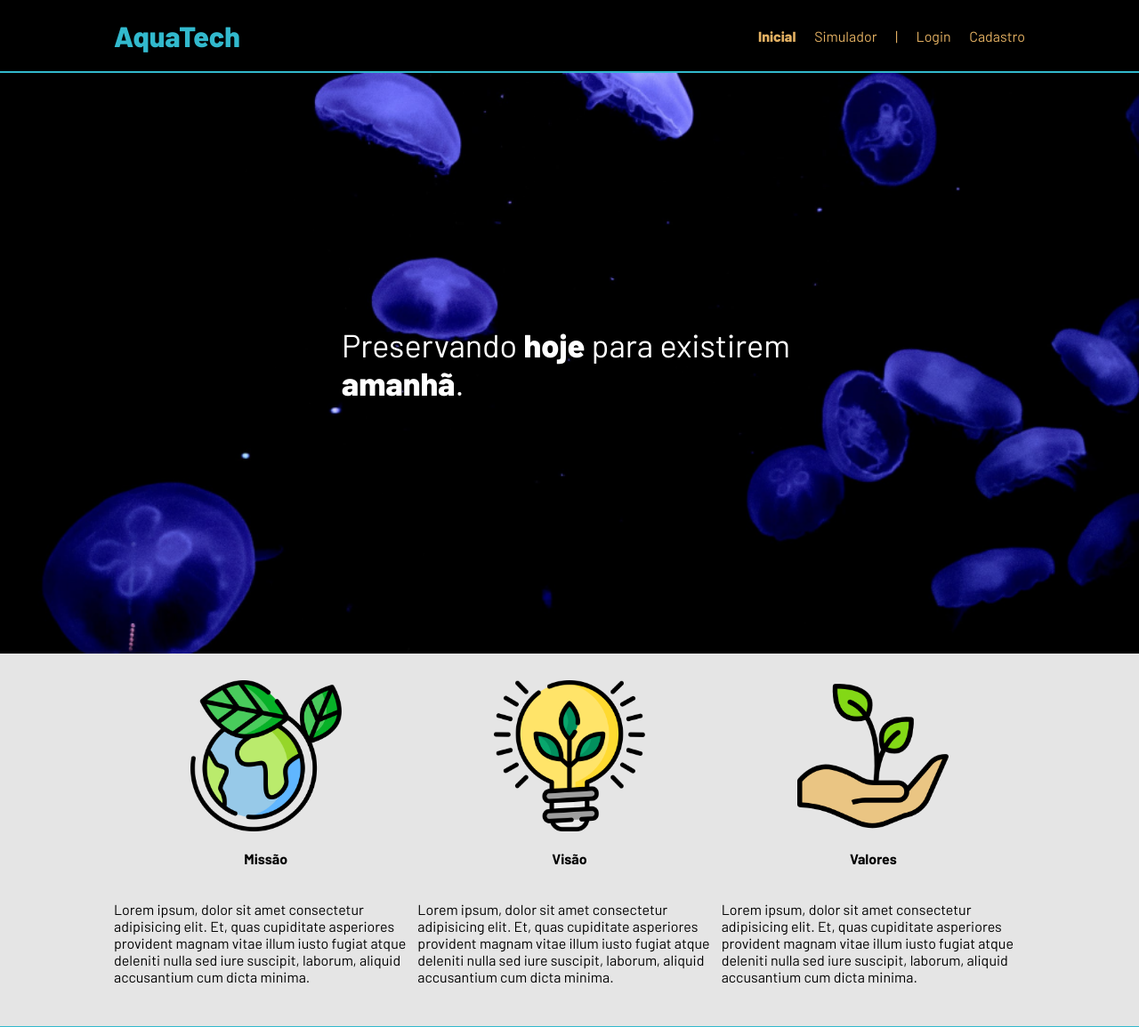
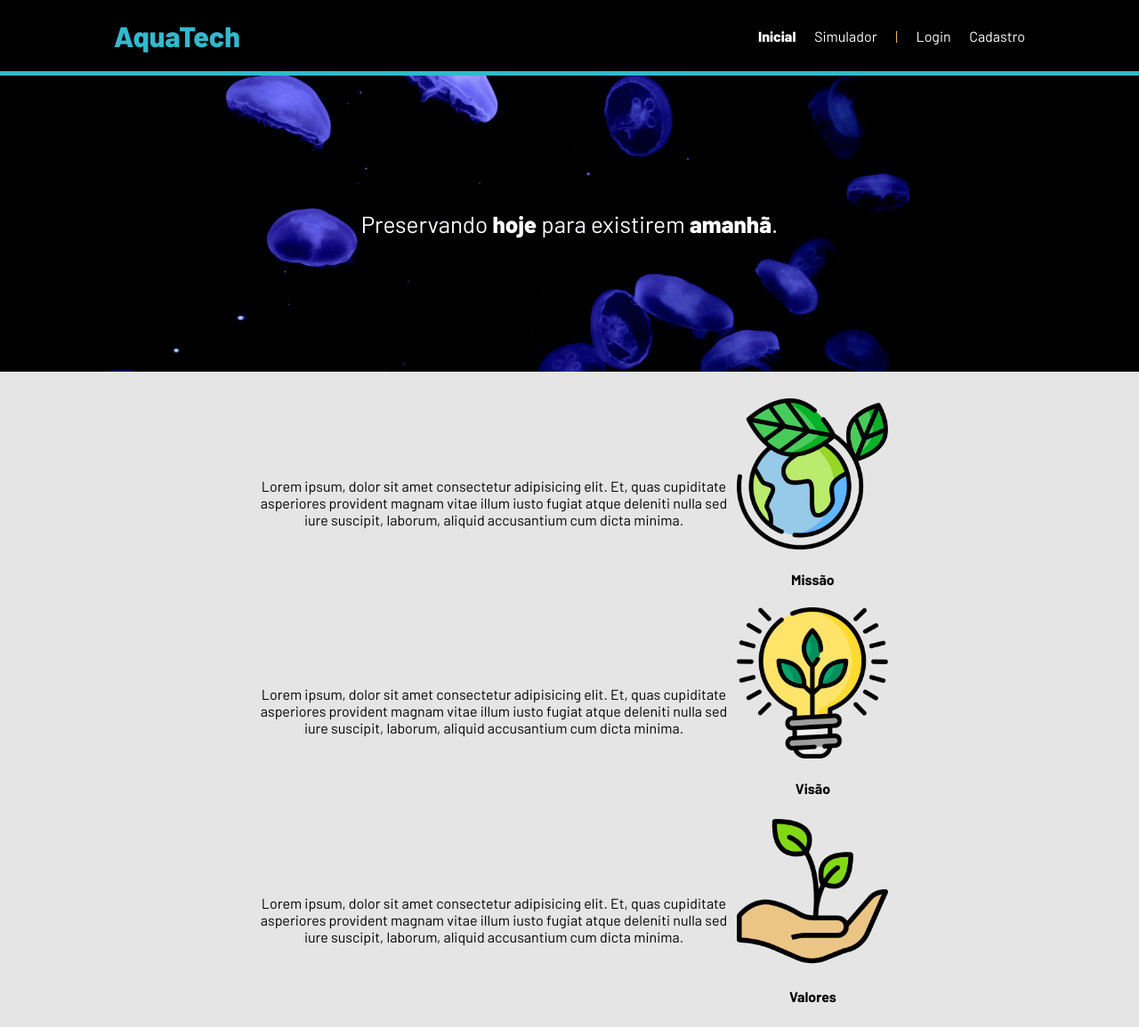
Before and after one commit to AaronCutipa/AquaTech, a plain HTML site: page index.html in a window 1280 px wide. Shown: the top 1155 px of the page at 89% size. Drawn offline with Linux system fonts and the light colour scheme.

Commit message:
modificando o site em aula

```diff
--- a/index.html
+++ b/index.html
@@ -9,7 +9,7 @@
     <title>AquaTech | Página Inicial</title>
 
     <link rel="stylesheet" href="styles/style.css">
-    <link rel="icon" href="assets/icon/favicon2.ico">
+    <link rel="icon" href="../AquaTech/public/assets/icon/favicon2.ico">
     <link rel="preconnect" href="https://fonts.gstatic.com">
 </head>
 
@@ -45,22 +45,28 @@
       <div class="container">
         <div class="boxes">
           <div class="box">
-            <img src="../public/assets/imgs/planet-earth_color.png">
-            <h4>Missão</h4>
+            <div class="box1">
+              <img src="../AquaTech/public/assets/imgs/planet-earth_color.png">
+              <h4>Missão</h4>
+            </div>
             <p>Lorem ipsum, dolor sit amet consectetur adipisicing elit. Et, quas cupiditate asperiores provident magnam
               vitae illum iusto fugiat atque deleniti nulla sed iure suscipit, laborum, aliquid accusantium cum dicta
               minima.</p>
           </div>
           <div class="box">
-            <img src="../public/assets/imgs/lightbulb_color.png">
+            <div class="box1">
+            <img src="../AquaTech/public/assets/imgs/lightbulb_color.png">
             <h4>Visão</h4>
+            </div>
             <p>Lorem ipsum, dolor sit amet consectetur adipisicing elit. Et, quas cupiditate asperiores provident magnam
               vitae illum iusto fugiat atque deleniti nulla sed iure suscipit, laborum, aliquid accusantium cum dicta
               minima.</p>
           </div>
           <div class="box">
-            <img src="../public/assets/imgs/growth_color.png">
+            <div class="box1">
+            <img src="../AquaTech/public/assets/imgs/growth_color.png">
             <h4>Valores</h4>
+            </div>
             <p>Lorem ipsum, dolor sit amet consectetur adipisicing elit. Et, quas cupiditate asperiores provident magnam
               vitae illum iusto fugiat atque deleniti nulla sed iure suscipit, laborum, aliquid accusantium cum dicta
               minima.</p>
--- a/styles/style.css
+++ b/styles/style.css
@@ -10,20 +10,22 @@ body {
 
 :root {
     --tamanho-header: 80px;
-    --tamanho-banner: calc(100vh - var(--tamanho-header) - var(--tamanho-footer) - 2px);
+    --tamanho-banner: calc(60vh - var(--tamanho-header) - var(--tamanho-footer) - 2px);
     --tamanho-login: calc(100vh - var(--tamanho-header) - var(--tamanho-footer) - 2px);
     --tamanho-footer: 65px;
 }
 
 .header {
     height: var(--tamanho-header);
-    border-bottom: 2px solid #32b9cd;
+    border-bottom: 5px solid #32b9cd;
 }
 
 .container {
     display: flex;
     width: 80%;
     margin: auto;
+    justify-content: center;
+    text-align: center;
 }
 
 .header .container {
@@ -33,7 +35,7 @@ body {
 }
 .header a {
     text-decoration: none;
-    color: #e3b062;
+    color: #ffffff;
 }
 
 .agora {
@@ -46,7 +48,7 @@ body {
     align-items: center;
     justify-content: space-between;
     list-style: none;
-    color: #e3b062
+    color: #e3b062;
 }
 .titulo {
     color: #32b9cd;
@@ -57,7 +59,7 @@ body {
 .banner {
     height: var(--tamanho-banner);
     color: white;
-    background-image: url("../assets/imgs/bg-jelly-fish-para-home.png");
+    background-image: url("../public/assets/imgs/bg-jelly-fish-para-home.png");
     background-size: cover;
 }
 
@@ -68,10 +70,10 @@ body {
 }
 
 .banner .container p {
-    width: 50%;
+    width: 100%;
     margin: 0;
     padding: 0;
-    font-size: 36px;
+    font-size: 26px;
 }
 
 .banner .container span {
@@ -88,13 +90,22 @@ body {
 .social .container .boxes {
     display: flex;
     justify-content: space-between;
-    width: 100%;
+    flex-direction: column;
+    width: 70%;
     padding: 30px 0;
 }
+
 .box {
+    display: flex;
+    flex-direction: row-reverse;
+    align-items: center;
+}
+
+.bo1 {
     display: flex;
     flex-direction: column;
     align-items: center;
+    text-align: center;
 }
 
 .box img {
```
